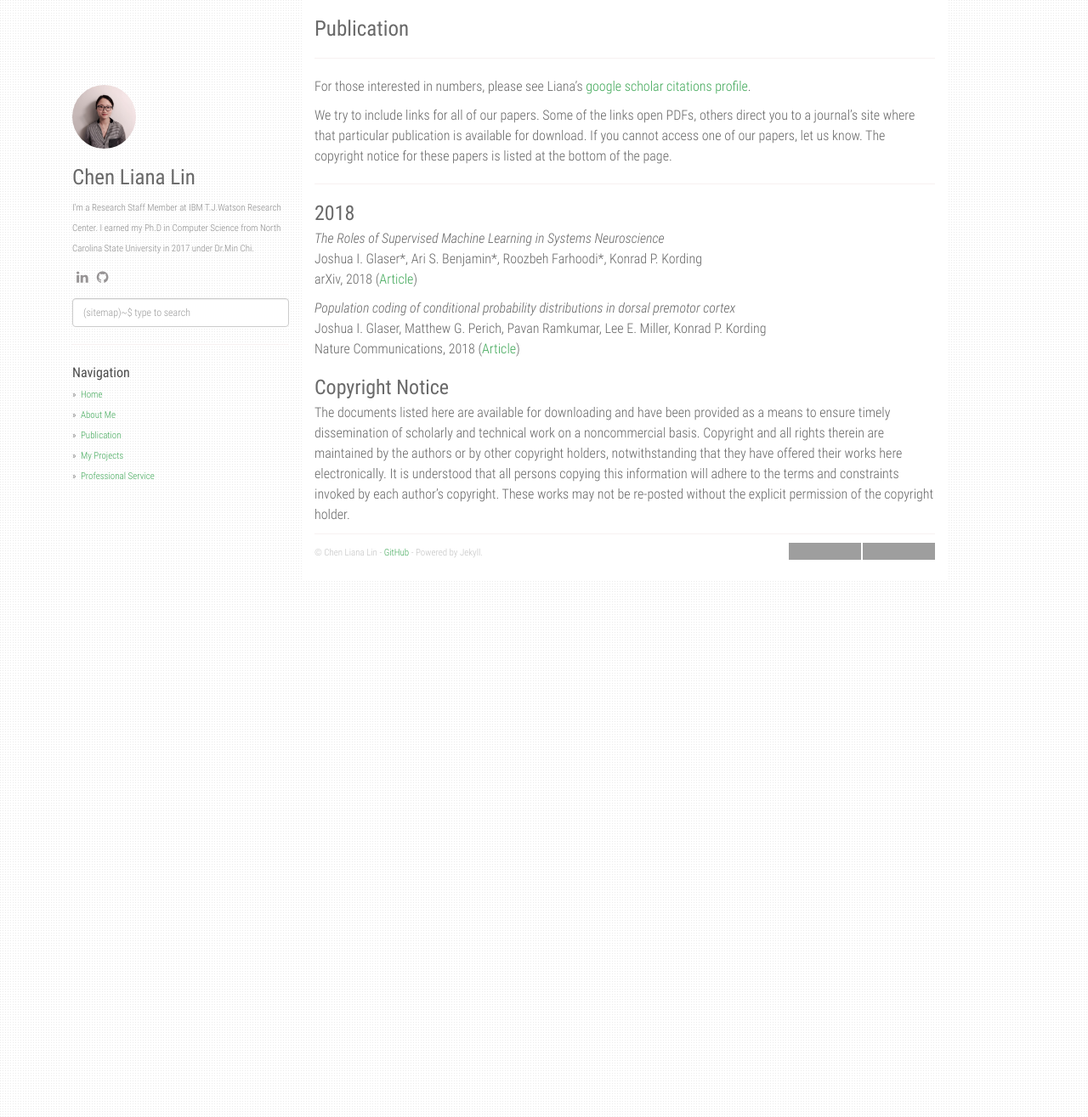
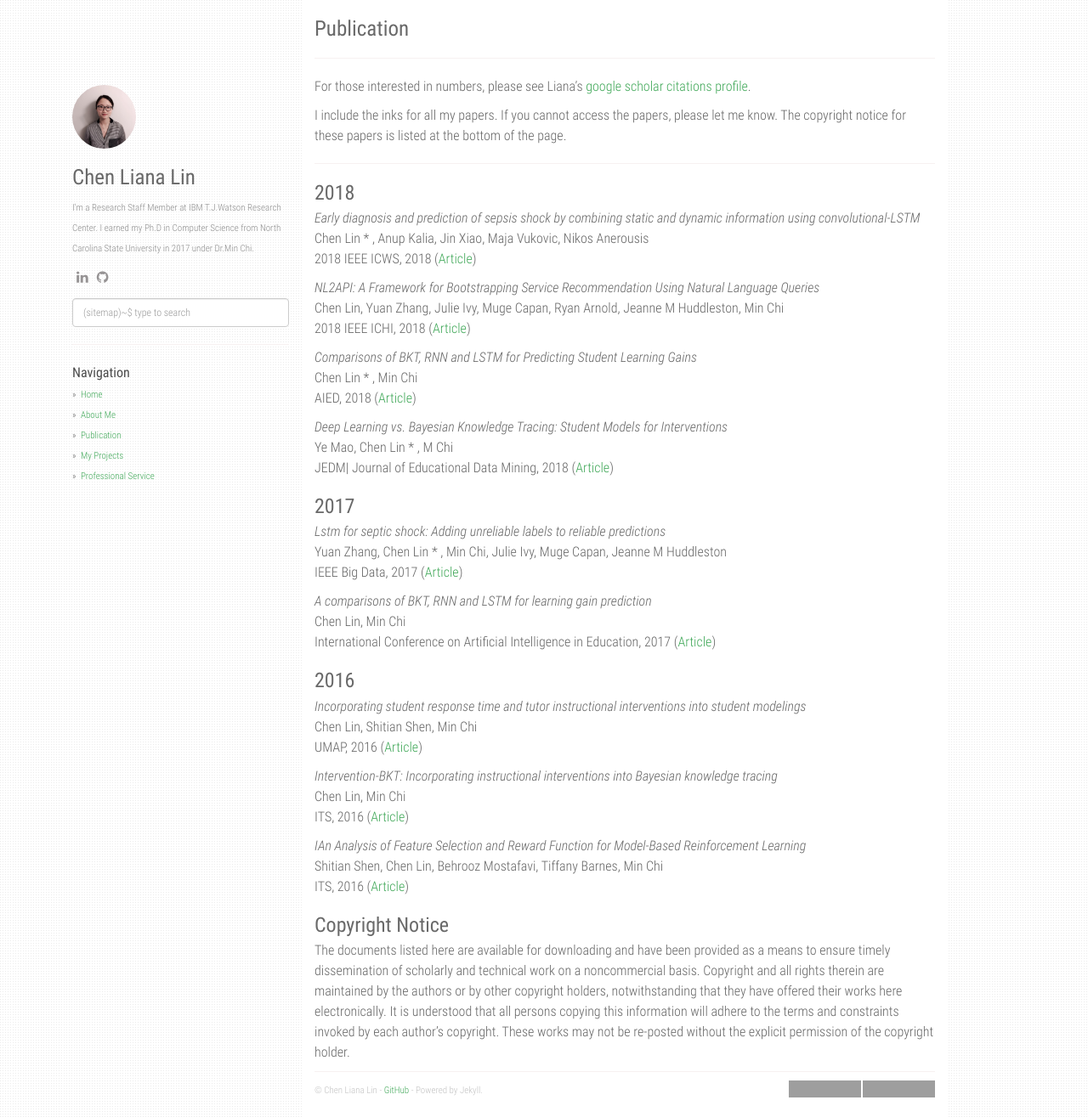
Before and after one commit to liana-lin/liana-lin.github.io, a Jekyll site: the page built from publications.md, in a window 1280 px wide and 1315 px high. Shown: the whole window at 85% size. Built offline with Jekyll 4.4.1, drawn with Linux system fonts in a browser that asks for light colours; our own code applies the rules of GitHub Pages for plain Markdown files; grey boxes are pictures that could not be loaded.

Commit message:
add publications

```diff
--- a/publications.md
+++ b/publications.md
@@ -6,19 +6,48 @@ permalink: /publications/
 
 For those interested in numbers, please see Liana's [google scholar citations profile](https://scholar.google.com/citations?user=zkWwUIMAAAAJ&hl=en).
 
-We try to include links for all of our papers. Some of the links open PDFs, others direct you to a journal's site where that particular publication is available for download. If you cannot access one of our papers, let us know. The copyright notice for these papers is listed at the bottom of the page.
+I include the inks for all my papers. If you cannot access the papers, please let me know. The copyright notice for these papers is listed at the bottom of the page.
 
 <hr>
 
 ### 2018
+_Early diagnosis and prediction of sepsis shock by combining static and dynamic information using convolutional-LSTM_<br>
+Chen Lin * , Anup Kalia, Jin Xiao, Maja Vukovic, Nikos Anerousis<br>
+2018 IEEE ICWS, 2018 ([Article](https://ieeexplore.ieee.org/abstract/document/8456354))
 
-_The Roles of Supervised Machine Learning in Systems Neuroscience_<br>
-Joshua I. Glaser\*, Ari S. Benjamin\*, Roozbeh Farhoodi\*, Konrad P. Kording<br>
-arXiv, 2018 ([Article](https://arxiv.org/abs/1805.08239))
+_NL2API: A Framework for Bootstrapping Service Recommendation Using Natural Language Queries_<br>
+Chen Lin, Yuan Zhang, Julie Ivy, Muge Capan, Ryan Arnold, Jeanne M Huddleston, Min Chi<br>
+2018 IEEE ICHI, 2018 ([Article](https://ieeexplore.ieee.org/abstract/document/8419365))
 
-_Population coding of conditional probability distributions in dorsal premotor cortex_<br>
-Joshua I. Glaser, Matthew G. Perich, Pavan Ramkumar, Lee E. Miller, Konrad P. Kording<br>
-Nature Communications, 2018 ([Article](https://www.nature.com/articles/s41467-018-04062-6))
+_Comparisons of BKT, RNN and LSTM for Predicting Student Learning Gains_<br>
+Chen Lin * , Min Chi<br>
+AIED, 2018 ([Article](https://people.engr.ncsu.edu/mchi/pdfs/AIED2017_LianaFinal.pdf))
+
+_Deep Learning vs. Bayesian Knowledge Tracing: Student Models for Interventions_<br>
+Ye Mao, Chen Lin * , M Chi<br>
+JEDM| Journal of Educational Data Mining, 2018 ([Article](https://jedm.educationaldatamining.org/index.php/JEDM/article/view/318))
+
+### 2017
+_Lstm for septic shock: Adding unreliable labels to reliable predictions_<br>
+Yuan Zhang, Chen Lin * , Min Chi, Julie Ivy, Muge Capan, Jeanne M Huddleston<br>
+IEEE Big Data, 2017 ([Article](https://ieeexplore.ieee.org/abstract/document/8258049))
+
+_A comparisons of BKT, RNN and LSTM for learning gain prediction_<br>
+Chen Lin, Min Chi<br>
+International Conference on Artificial Intelligence in Education, 2017 ([Article](https://link.springer.com/chapter/10.1007/978-3-319-61425-0_58))
+
+### 2016
+_Incorporating student response time and tutor instructional interventions into student modelings_<br>
+Chen Lin, Shitian Shen, Min Chi<br>
+UMAP, 2016 ([Article](https://dl.acm.org/citation.cfm?id=2930291))
+
+_Intervention-BKT: Incorporating instructional interventions into Bayesian knowledge tracing_<br>
+Chen Lin, Min Chi<br>
+ITS, 2016 ([Article](https://dl.acm.org/citation.cfm?id=2930291))
+
+_IAn Analysis of Feature Selection and Reward Function for Model-Based Reinforcement Learning_<br>
+Shitian Shen, Chen Lin, Behrooz Mostafavi, Tiffany Barnes, Min Chi<br>
+ITS, 2016 ([Article](https://dl.acm.org/citation.cfm?id=2930291))
 
 ### Copyright Notice
 
```
